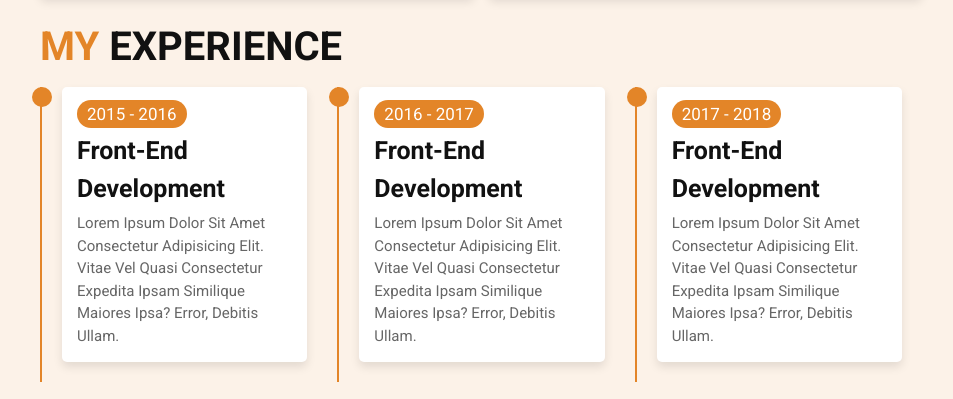
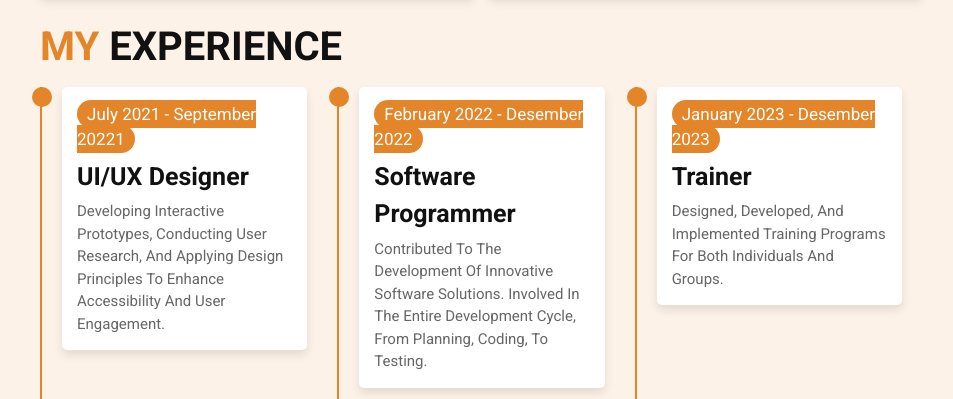
Before and after one commit to Gofindo-PtrGov/gofindo.github.io, a plain HTML site: page index.html in a window 1280 px wide. Shown: the part 2272-2671 px from the top of the page, without its empty margins (309-1262 px from the left). Drawn offline with Linux system fonts and the light colour scheme.

Commit message:
second commit

```diff
--- a/index.html
+++ b/index.html
@@ -201,25 +201,25 @@
 
         <div class="box">
             <div class="content">
-                <span> 2015 - 2016 </span>
-                <h3>front-end development</h3>
-                <p>Lorem ipsum dolor sit amet consectetur adipisicing elit. Vitae vel quasi consectetur expedita ipsam similique maiores ipsa? Error, debitis ullam.</p>
+                <span> July 2021 - September 20221 </span>
+                <h3>UI/UX Designer</h3>
+                <p>Developing interactive prototypes, conducting user research, and applying design principles to enhance accessibility and user engagement.</p>
             </div>
         </div>
 
         <div class="box">
             <div class="content">
-                <span> 2016 - 2017 </span>
-                <h3>front-end development</h3>
-                <p>Lorem ipsum dolor sit amet consectetur adipisicing elit. Vitae vel quasi consectetur expedita ipsam similique maiores ipsa? Error, debitis ullam.</p>
+                <span> February 2022 - Desember 2022 </span>
+                <h3>Software Programmer</h3>
+                <p>Contributed to the development of innovative software solutions. Involved in the entire development cycle, from planning, coding, to testing.</p>
             </div>
         </div>
 
         <div class="box">
             <div class="content">
-                <span> 2017 - 2018 </span>
-                <h3>front-end development</h3>
-                <p>Lorem ipsum dolor sit amet consectetur adipisicing elit. Vitae vel quasi consectetur expedita ipsam similique maiores ipsa? Error, debitis ullam.</p>
+                <span> January 2023 - Desember 2023 </span>
+                <h3>Trainer</h3>
+                <p>Designed, developed, and implemented training programs for both individuals and groups.</p>
             </div>
         </div>
     </div>
```
